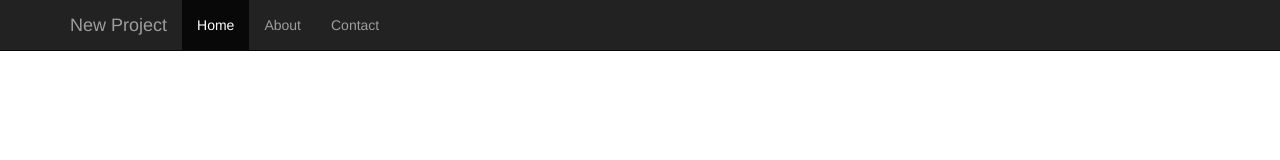
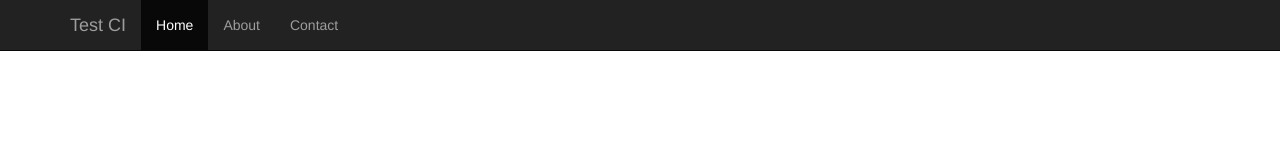
Before and after one commit to jfierstein/testci, a website: page index.html in a window 1280 px wide. Drawn offline with nearby package versions, Linux system fonts and the light colour scheme.

Commit message:
Testing CI

```diff
--- a/index.html
+++ b/index.html
@@ -1,7 +1,7 @@
 <!DOCTYPE html>
 <html>
   <head>
-    <title>Bootstrap 3 Template</title>
+    <title>Test CI</title>
     <meta name="viewport" content="width=device-width, initial-scale=1.0">
 
     <!-- Bootstrap core CSS -->
@@ -23,7 +23,7 @@
             <span class="icon-bar"></span>
             <span class="icon-bar"></span>
           </button>
-          <a class="navbar-brand" href="#">New Project</a>
+          <a class="navbar-brand" href="#">Test CI</a>
         </div>
         <div id="navbar" class="collapse navbar-collapse">
           <ul class="nav navbar-nav">
```
